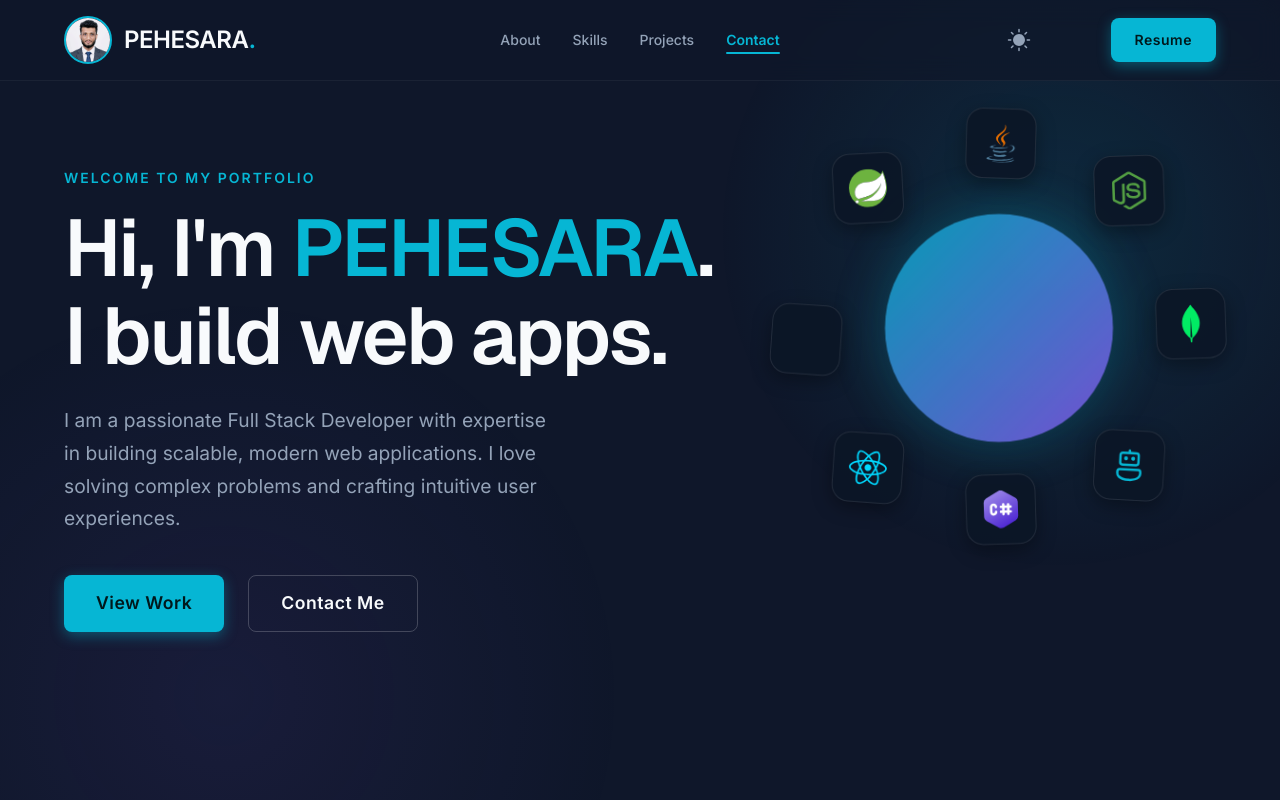
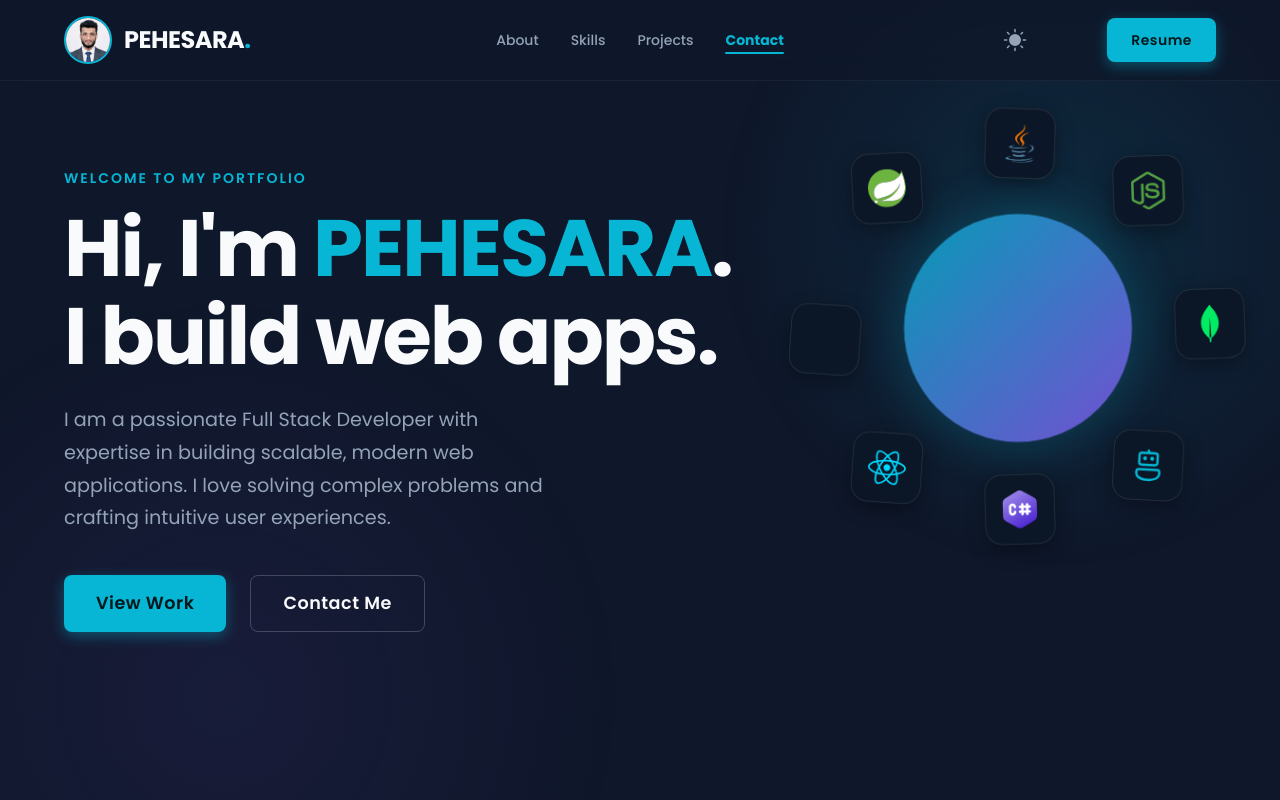
Before and after one commit to UdulaPahasara/MyPortFolio, a React (Vite) app: page / in a window 1280 px wide. Shown: the top 800 px of the page. Built offline with nearby package versions, Linux system fonts and the light colour scheme; some icons are missing.

Commit message:
feat: implement custom MUI theme with Poppins font and update EmailJS credentials

```diff
--- a/index.html
+++ b/index.html
@@ -42,7 +42,7 @@
 
     <link rel="preconnect" href="https://fonts.googleapis.com">
     <link rel="preconnect" href="https://fonts.gstatic.com" crossorigin>
-    <link href="https://fonts.googleapis.com/css2?family=Geist:wght@300;400;500;600&family=Inter:wght@400;500;600&display=swap" rel="stylesheet">
+    <link href="https://fonts.googleapis.com/css2?family=Poppins:wght@300;400;500;600;700&display=swap" rel="stylesheet">
   </head>
   <body>
     <div id="root"></div>
--- a/src/theme/theme.js
+++ b/src/theme/theme.js
@@ -19,17 +19,17 @@
     },
   },
   typography: {
-    fontFamily: '"Inter", "Roboto", "Helvetica", "Arial", sans-serif',
+    fontFamily: '"Poppins", sans-serif',
     h1: {
-      fontFamily: '"Geist", sans-serif',
+      fontFamily: '"Poppins", sans-serif',
       fontWeight: 700,
     },
     h2: {
-      fontFamily: '"Geist", sans-serif',
+      fontFamily: '"Poppins", sans-serif',
       fontWeight: 600,
     },
     h3: {
-      fontFamily: '"Geist", sans-serif',
+      fontFamily: '"Poppins", sans-serif',
       fontWeight: 600,
     },
     h5: {
```
